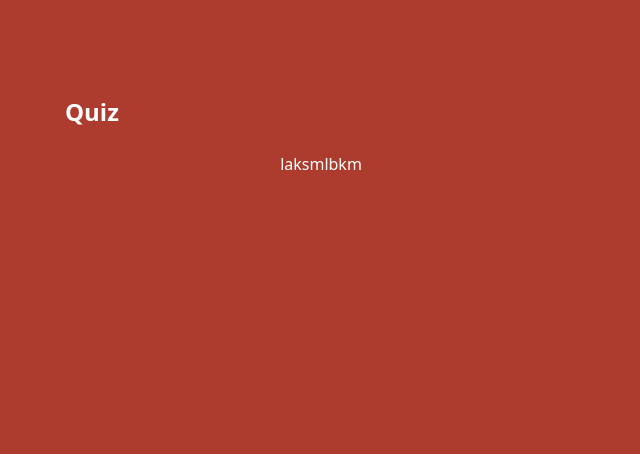
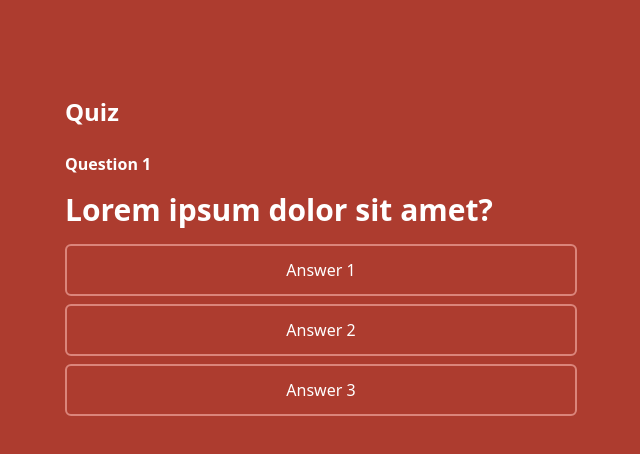
Before and after one commit to CesarMarcial9/suma-flow, a Next.js app: page /onboarding in a window 1280 px wide. Shown: the top 454 px of the page, without its empty margins (319-959 px from the left). Built offline with nearby package versions, Linux system fonts and the light colour scheme.

Commit message:
done onboarding example

```diff
--- a/src/pages/onboarding/index.tsx
+++ b/src/pages/onboarding/index.tsx
@@ -1,4 +1,5 @@
 import React, { useState } from "react";
+import { BsQuestionSquare } from "react-icons/bs";
 
 type Props = {};
 
@@ -10,97 +11,93 @@ interface Option {
 interface QuizQuestion {
   id: number;
   title: string;
-  options: {
-    one: Option;
-    two: Option;
-    three: Option;
-  };
+  options: Option[];
 }
 
 const Quiz: QuizQuestion[] = [
   {
     id: 1,
     title: "Question 1",
-    options: {
-      one: {
+    options: [
+      {
         id: 1,
         value: 1,
-        text: "Answer 1 with value 1",
+        text: "Answer 1",
       },
-      two: {
+      {
         id: 2,
         value: 2,
-        text: "Answer 2 with value 2",
+        text: "Answer 2",
       },
-      three: {
+      {
         id: 3,
         value: 3,
-        text: "Answer 3 with value 3",
+        text: "Answer 3",
       },
-    },
+    ],
   },
   {
     id: 2,
     title: "Question 2",
-    options: {
-      one: {
+    options: [
+      {
         id: 1,
         value: 1,
-        text: "Answer 1 with value 1",
+        text: "Answer 1",
       },
-      two: {
+      {
         id: 2,
         value: 2,
-        text: "Answer 2 with value 2",
+        text: "Answer 2",
       },
-      three: {
+      {
         id: 3,
         value: 3,
-        text: "Answer 3 with value 3",
+        text: "Answer 3",
       },
-    },
+    ],
   },
   {
     id: 3,
     title: "Question 3",
-    options: {
-      one: {
+    options: [
+      {
         id: 1,
         value: 1,
-        text: "Answer 1 with value 1",
+        text: "Answer 1",
       },
-      two: {
+      {
         id: 2,
         value: 2,
-        text: "Answer 2 with value 2",
+        text: "Answer 2",
       },
-      three: {
+      {
         id: 3,
         value: 3,
-        text: "Answer 3 with value 3",
+        text: "Answer 3",
       },
-    },
+    ],
   },
   {
     id: 4,
     title: "Question 4",
-    options: {
-      one: {
+    options: [
+      {
         id: 1,
         value: 1,
-        text: "Answer 1 with value 1",
+        text: "Answer 1",
       },
-      two: {
+      {
         id: 2,
         value: 2,
-        text: "Answer 2 with value 2",
+        text: "Answer 2",
       },
-      three: {
+      {
         id: 3,
         value: 3,
-        text: "Answer 3 with value 3",
+        text: "Answer 3",
       },
-    },
+    ],
   },
 ];
 
@@ -108,10 +105,7 @@ const OnboardingPage = () => {
   const [step, setStep] = useState<number>(1);
   const [score, setScore] = useState<number>(0);
 
-
-  const done = () => {
-
-  }
+  const done = () => {};
   return (
     <div
       className="flex min-h-screen flex-col gap-6
@@ -129,9 +123,25 @@ const OnboardingPage = () => {
         <h2 className="text-2xl font-bold ">Quiz</h2>
       </header>
 
-      <button onClick={() => done()} >
-        laksmlbkm
-      </button>
+      <div className={"flex flex-col gap-4"}>
+        <h3 className={" font-semibold"}>Question 1</h3>
+
+        <div className="flex flex-col gap-4">
+          <h3 className="font-semibold text-3xl">Lorem ipsum dolor sit amet?</h3>
+
+          <div className="flex flex-col gap-2">
+            <button className="rounded-md border-2 border-well-red-200 py-3">
+              Answer 1
+            </button>
+            <button className="rounded-md border-2 border-well-red-200 py-3">
+              Answer 2
+            </button>
+            <button className="rounded-md border-2 border-well-red-200 py-3">
+              Answer 3
+            </button>
+          </div>
+        </div>
+      </div>
     </div>
   );
 };
```
